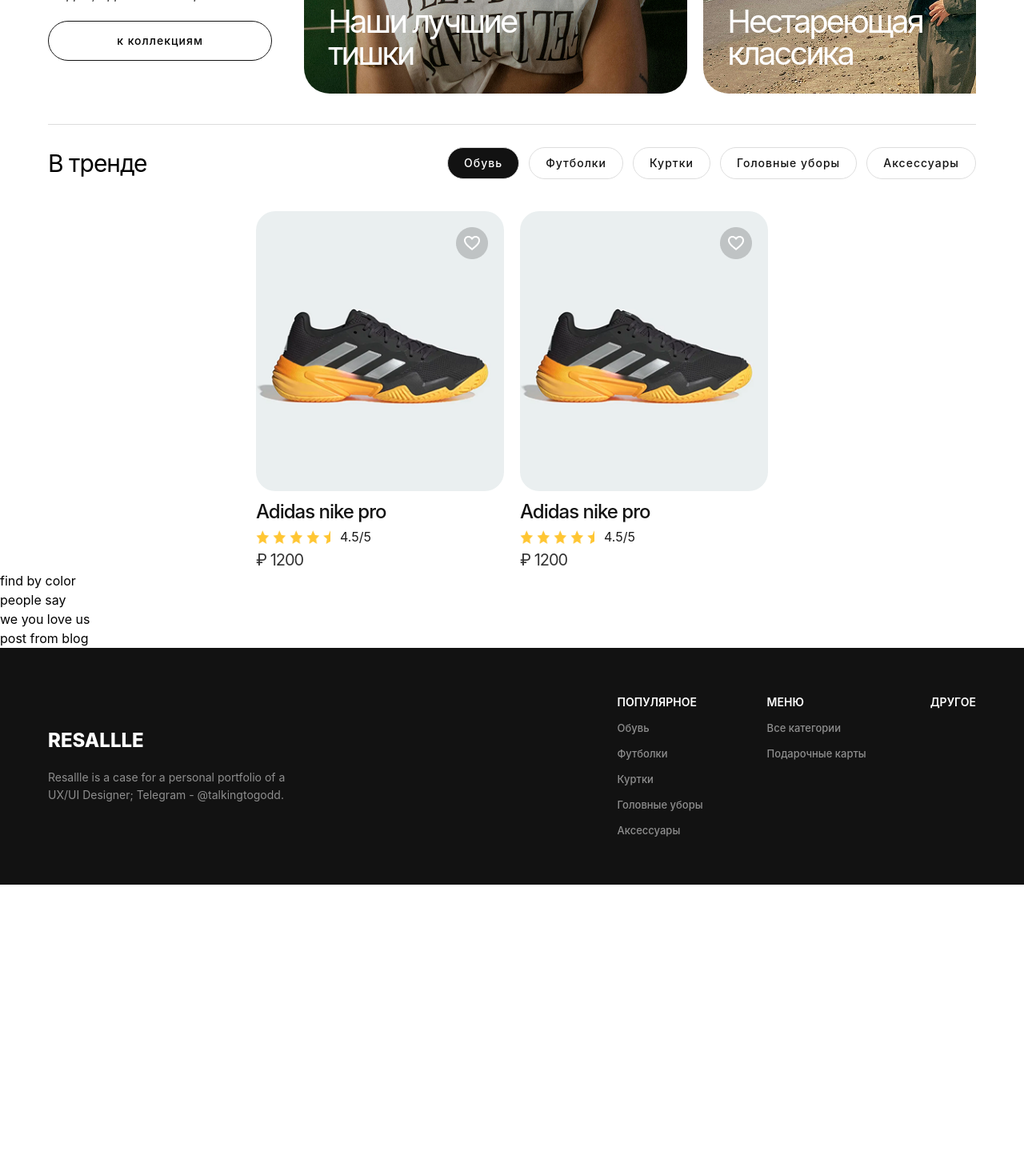
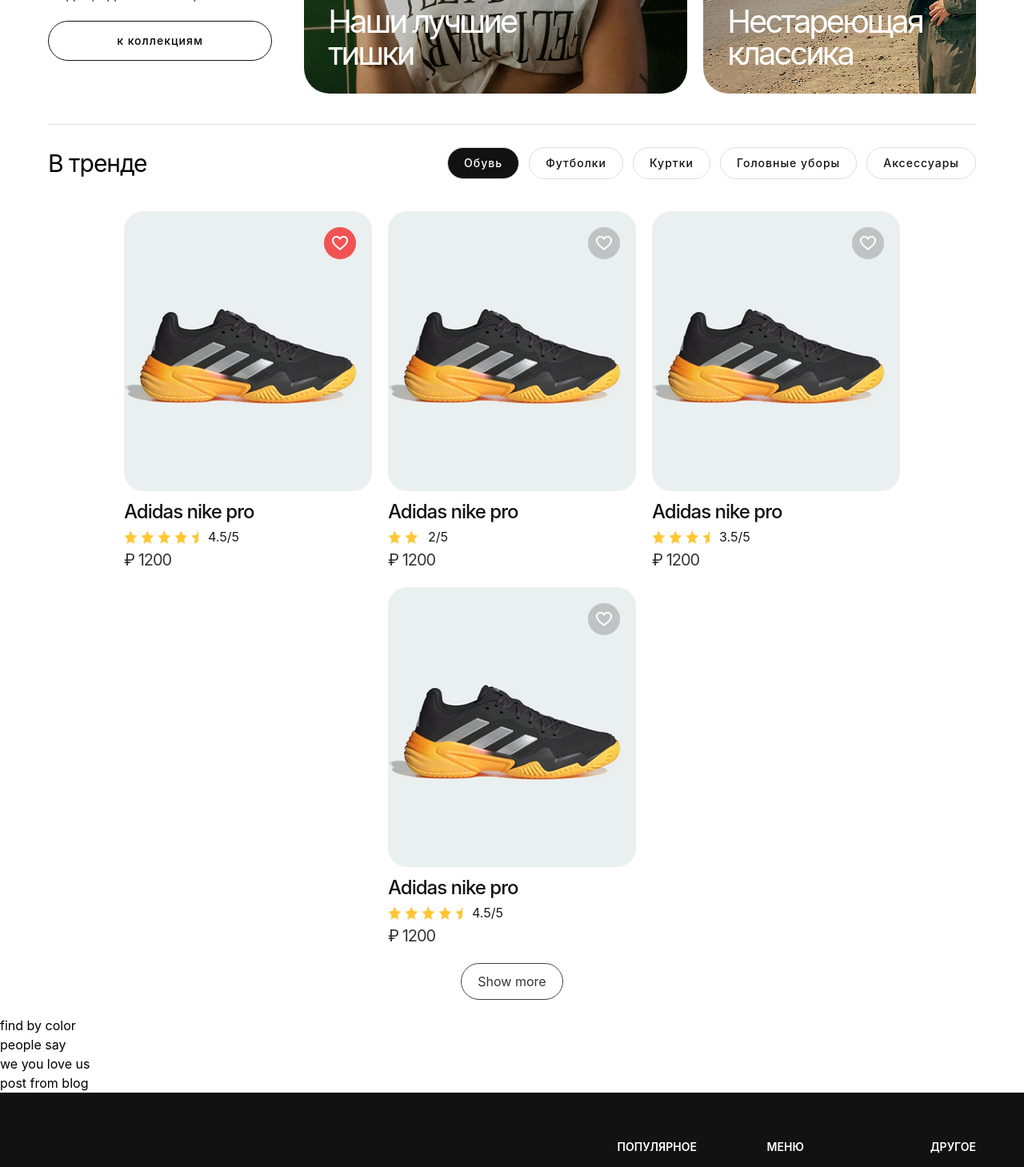
Before and after one commit to nodewalker/resallle, a Next.js app: page / in a window 1280 px wide. Shown: the part 1183-2642 px from the top of the page at 80% size. Before the commit the page ends 2289 px from the top, so only its background shows below. Built offline with nearby package versions, Linux system fonts and the light colour scheme.

Commit message:
update
Routes update, Trends update

```diff
--- a/src/app/(app)/_components/Collections.tsx
+++ b/src/app/(app)/_components/Collections.tsx
@@ -30,7 +30,7 @@
               100+ вещей от лучших брендов для твоего лета
             </div>
             <Link
-              href={`${Routes.catalog}?col=summer-vibe`}
+              href={`${Routes.catalog.name}?col=summer-vibe`}
               className="sm:w-[280px] w-[239px] h-[50px] flex items-center justify-center bg-[#121212] text-[14px] leading-[24px] tracking-[1px] text-white rounded-3xl"
             >
               к коллекции
@@ -39,7 +39,7 @@
         </div>
         <div className="max-w-full flex flex-col items-center gap-[10px]">
           <Link
-            href={`${Routes.catalog}?col=active`}
+            href={`${Routes.catalog.name}?${Routes.catalog.collection}=active`}
             className="w-full min-w-[352px] h-[380px] overflow-hidden relative rounded-4xl"
           >
             <Image
@@ -60,7 +60,7 @@
             </div>
           </Link>
           <Link
-            href={`${Routes.catalog}?col=everyday`}
+            href={`${Routes.catalog.name}?${Routes.catalog.collection}=everyday`}
             className="w-full min-w-[352px] h-[380px] overflow-hidden relative rounded-4xl"
           >
             <Image
@@ -99,7 +99,7 @@
           </Link>
         </div>
         <Link
-          href={`${Routes.catalog}?col=tishki`}
+          href={`${Routes.catalog.name}?${Routes.catalog.collection}=tishki`}
           className="md:min-w-[479px] min-w-[350px] h-[380px] block relative overflow-hidden rounded-4xl"
         >
           <Image
@@ -121,7 +121,7 @@
           </div>
         </Link>
         <Link
-          href={`${Routes.catalog}?col=classic`}
+          href={`${Routes.catalog.name}?${Routes.catalog.collection}=classic`}
           className="md:min-w-[479px] min-w-[350px] h-[380px] block relative overflow-hidden rounded-4xl"
         >
           <Image
--- a/src/app/(app)/_components/ItemCard.tsx
+++ b/src/app/(app)/_components/ItemCard.tsx
@@ -34,7 +34,7 @@
             transform: "translate(-50%, -50%)",
           }}
         />
-        {/* ON CLICK IS SELECTED */}
+        {/* TODO: ON CLICK IS SELECTED */}
         <Image
           src={isSelected ? "/selected.png" : "/unselected.png"}
           alt={"selected"}
@@ -54,6 +54,8 @@
         </div>
         <div className="flex items-center gap-3">
           <div className="flex items-center gap-1">
+            {/* TODO: array: [ 'full', 'full', 'full', 'half' ] -> src={`${arr[i]}_start.png`} */}
+            {/* STYLE FOR HALF START??? */}
             {Array(Math.floor(rating))
               .fill(0)
               .map((el, i) => {
--- a/src/app/(app)/_components/Trends.tsx
+++ b/src/app/(app)/_components/Trends.tsx
@@ -1,11 +1,12 @@
 "use client";
 
 import { useCallback, useState } from "react";
-import { TrendCategories } from "@/utils/const";
+import { Routes, TrendCategories } from "@/utils/const";
 import { TrendCategoryType } from "@/utils/type";
 import { usePathname, useSearchParams } from "next/navigation";
 import { useRouter } from "next/navigation";
 import { ItemCard } from "./ItemCard";
+import Link from "next/link";
 
 export const Trends = () => {
   const searchParams = useSearchParams();
@@ -16,7 +17,7 @@
       (el: TrendCategoryType) => el.tag === searchParams.get("t")
     ).length
       ? searchParams.get("t")
-      : null
+      : TrendCategories[0].tag
   );
 
   const newParams: (name: string, value: string) => string = useCallback(
@@ -64,10 +65,26 @@
       </div>
       <div className="mt-6 flex flex-row justify-center gap-5 flex-wrap">
         <ItemCard
+          href={`${Routes.item}/adidas-nike-pro-uid`}
+          image={"/example.png"}
+          name={"Adidas nike pro"}
+          rating={4.5}
+          price={1200}
+          isSelected
+        />{" "}
+        <ItemCard
           href="/?lox"
           image={"/example.png"}
           name={"Adidas nike pro"}
-          rating={4.5}
+          rating={2}
+          price={1200}
+          // isSelected
+        />{" "}
+        <ItemCard
+          href="/?lox"
+          image={"/example.png"}
+          name={"Adidas nike pro"}
+          rating={3.5}
           price={1200}
           // isSelected
         />{" "}
@@ -80,6 +97,14 @@
           // isSelected
         />
       </div>
+      <div className="block w-full py-5 text-center">
+        <Link
+          href={`${Routes.catalog.name}?${Routes.catalog.category}=${selectedTag}`}
+          className="inline-block py-[10px] px-[20px] border-[1px] border-[#121212] rounded-4xl opacity-[80%]"
+        >
+          Show more
+        </Link>
+      </div>
     </div>
   );
 };
--- a/src/utils/const.ts
+++ b/src/utils/const.ts
@@ -2,7 +2,8 @@
 
 export const Routes = {
   gifts: "/gifts",
-  catalog: "/catalog",
+  catalog: { name: "/catalog", category: "t", collection: "c" },
+  item: "/item",
   blog: "/blog",
 };
 
```
Also changed, not shown: _TODO.txt.
